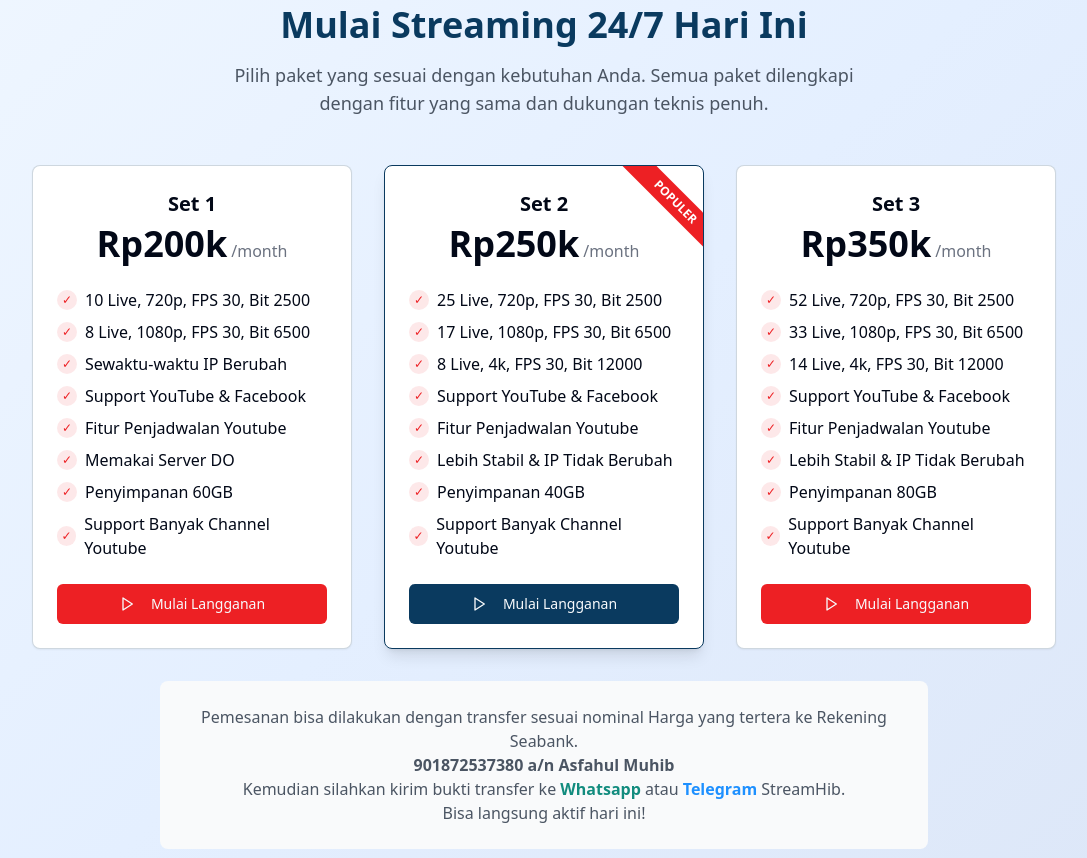
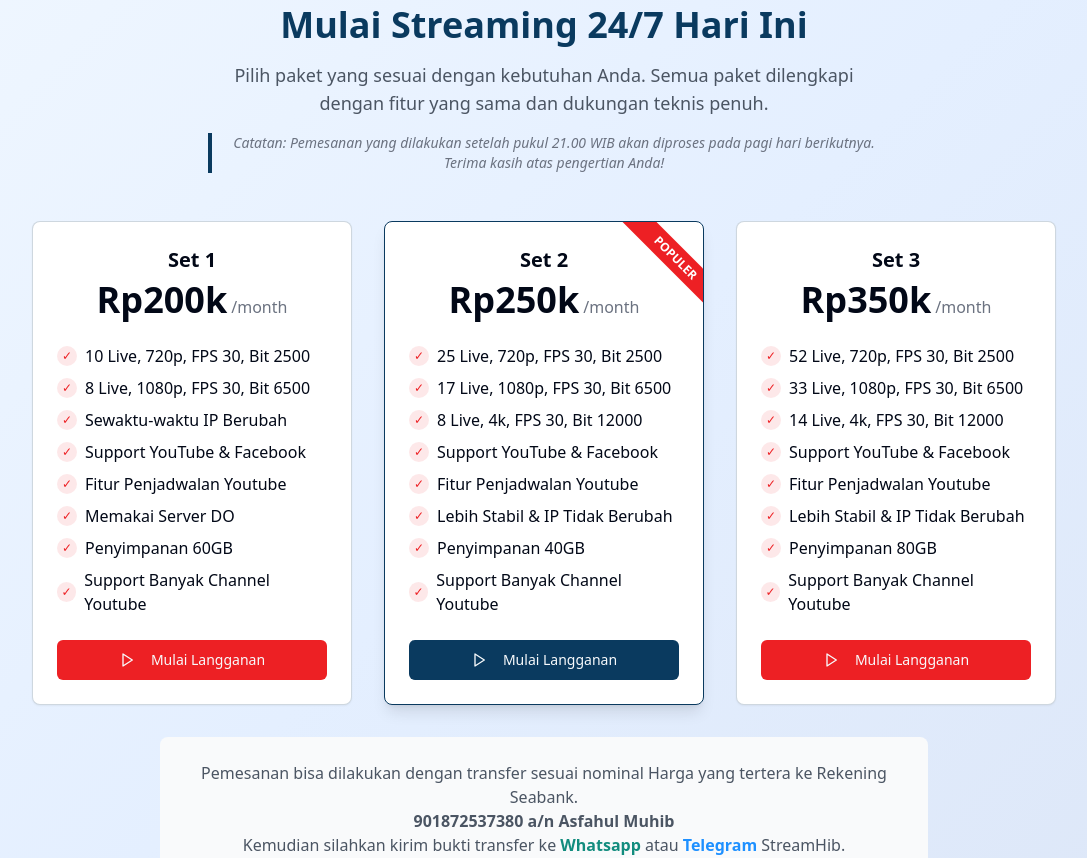
Before and after one commit to asfahulmuhib/streamhibwebsite, a React (Vite) app: page / in a window 1280 px wide. Shown: the part 2220-3078 px from the top of the page, without its empty margins (96-1183 px from the left). Built offline with nearby package versions, Linux system fonts and the light colour scheme.

Commit message:
Update PricingSection.tsx

```diff
--- a/src/components/PricingSection.tsx
+++ b/src/components/PricingSection.tsx
@@ -11,6 +11,7 @@ const PricingSection: React.FC = () => {
     id: {
       title: 'Mulai Streaming 24/7 Hari Ini',
       subtitle: 'Pilih paket yang sesuai dengan kebutuhan Anda. Semua paket dilengkapi dengan fitur yang sama dan dukungan teknis penuh.',
+      notice: 'Catatan: Pemesanan yang dilakukan setelah pukul 21.00 WIB akan diproses pada pagi hari berikutnya. Terima kasih atas pengertian Anda!',
       plans: ['Set 1', 'Set 2', 'Set 3'],
       prices: ['Rp200k', 'Rp250k', 'Rp350k'],
       subscribe: 'Mulai Langganan',
@@ -53,6 +54,7 @@ const PricingSection: React.FC = () => {
     en: {
       title: 'Start 24/7 Streaming Today',
       subtitle: 'Choose a package that suits your needs. All packages come with the same features and full technical support.',
+      notice: 'Note: Orders placed after 9:00 PM WIB will be processed the next morning. Thank you for your understanding!',
       plans: ['Plan 1', 'Plan 2', 'Plan 3'],
       prices: ['$13', '$16', '$22'],
       subscribe: 'Start Subscription',
@@ -94,14 +96,12 @@ const PricingSection: React.FC = () => {
     },
   } as const;
 
-  // Link untuk setiap paket (lokal)
   const subscriptionLinks = {
     basic: "https://streamhib.myr.id/pl/set-1-streamhib-lengkap-fitur-jadwal-live",
     pro: "https://streamhib.myr.id/pl/set-2-streamhib-lengkap-fitur-jadwal-live",
     business: "https://streamhib.myr.id/pl/set-3-streamhib-lengkap-fitur-jadwal-live",
   };
 
-  // Link PayPal untuk setiap paket (internasional)
   const paypalLinks = {
     basic: "https://www.paypal.com/ncp/payment/DZQPHDLLNMRE4",
     pro: "https://www.paypal.com/ncp/payment/PEGPEHJ6TK7EA",
@@ -119,8 +119,11 @@ const PricingSection: React.FC = () => {
         <h2 className="text-3xl md:text-4xl font-bold text-streamhib-blue mb-4">
           {translations[language].title}
         </h2>
-        <p className="text-lg text-gray-600 mb-12 max-w-2xl mx-auto">
+        <p className="text-lg text-gray-600 mb-4 max-w-2xl mx-auto">
           {translations[language].subtitle}
+        </p>
+        <p className="text-sm text-gray-500 italic mb-12 max-w-2xl mx-auto border-l-4 border-streamhib-blue pl-4">
+          {translations[language].notice}
         </p>
 
         <div className="grid md:grid-cols-3 gap-8">
```
